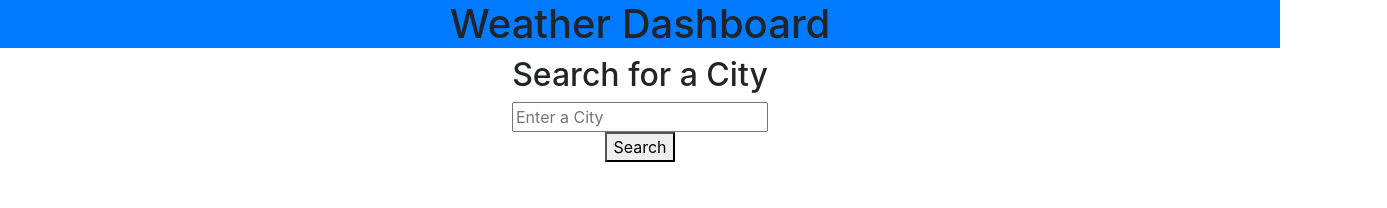
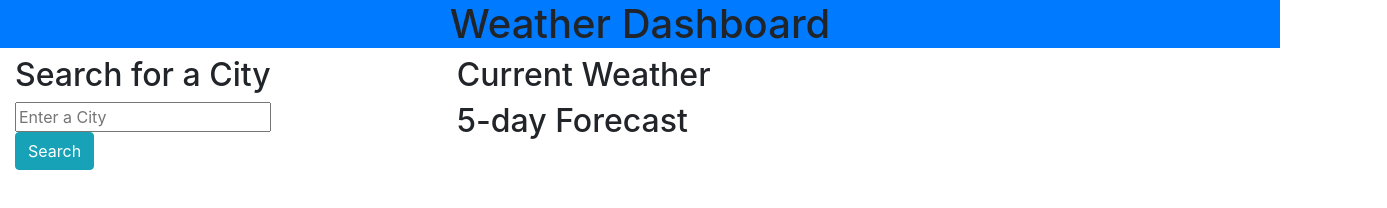
Before and after one commit to corimest/weather-dashboard, a plain HTML site: page index.html in a window 1280 px wide. Shown: the whole page, 1387 px wide, since content can reach past the window. Drawn offline with nearby package versions, Linux system fonts and the light colour scheme; no server answers.

Commit message:
hompage html additions

```diff
--- a/index.html
+++ b/index.html
@@ -12,20 +12,26 @@
     <header class="text-center container-fluid bg-primary">
         <h1>Weather Dashboard</h1>
     </header>
-    <div class="text-center container-fluid">
-        <h2>Search for a City</h2>
-        <div>
-            <input placeholder="Enter a City">
+    <div class="d-flex">
+        <div class="col-4">
+            <h2>Search for a City</h2>
+            <div>
+                <input placeholder="Enter a City">
+            </div>
+            <button class="btn btn-info">Search</button>
         </div>
-        <button>Search</button>
-
+        <div class="col-lg-9">
+            <div class="col">
+                <h2>Current Weather</h2>
+            </div>
+            <div class="col">
+                <h2>5-day Forecast</h2>
+                <div>
+                    <!--placeholder for forecast days-->
+                </div>
+            </div>
+        </div>
     </div>
-
 </body>
-
-
-
-
 <script src="./homepage.js"></script>
-
 </html>
```
